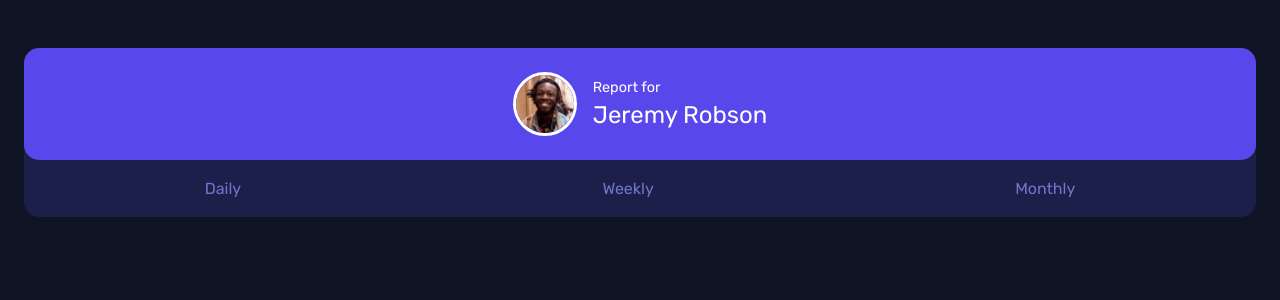
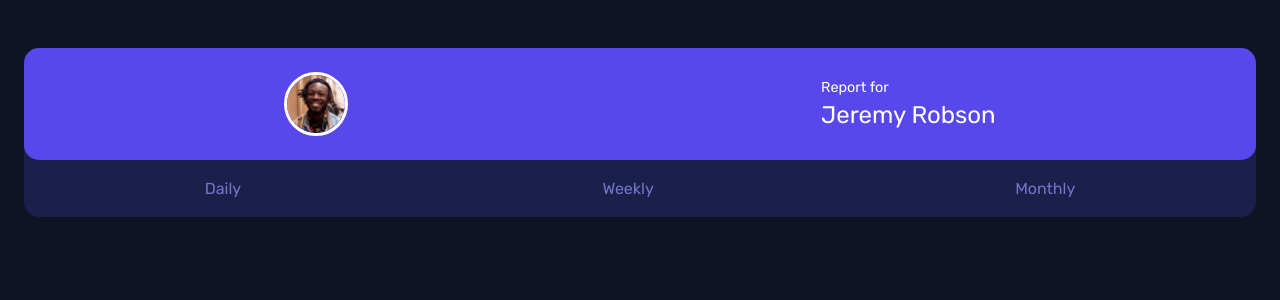
Before and after one commit to Skorin-Vladislav/frontend-mentor-time-tracking-dashboard, a React (Create React App) app in the folder client/: page / in a window 1280 px wide. Shown: the top 300 px of the page. Built offline with nearby package versions, Linux system fonts and the light colour scheme; no server answers.

Commit message:
user card

```diff
--- a/client/src/Assets/Styles/App.scss
+++ b/client/src/Assets/Styles/App.scss
@@ -34,19 +34,18 @@ $pale-blue: hsl(236, 100%, 87%);
 
 .main-card-header {
   display: flex;
-  justify-content: center;
+  justify-content: space-around;
   align-items: center;
   background-color: $blue;
   border-radius: 15px;
   padding: 1.5em;
   z-index: 5;
   position: relative;
-  // padding: 2em 1em;
+
   img {
     border-radius: 50%;
     border: solid 3px white;
     max-width: 4em;
-    margin-right: 1em;
   }
 }
 
```
